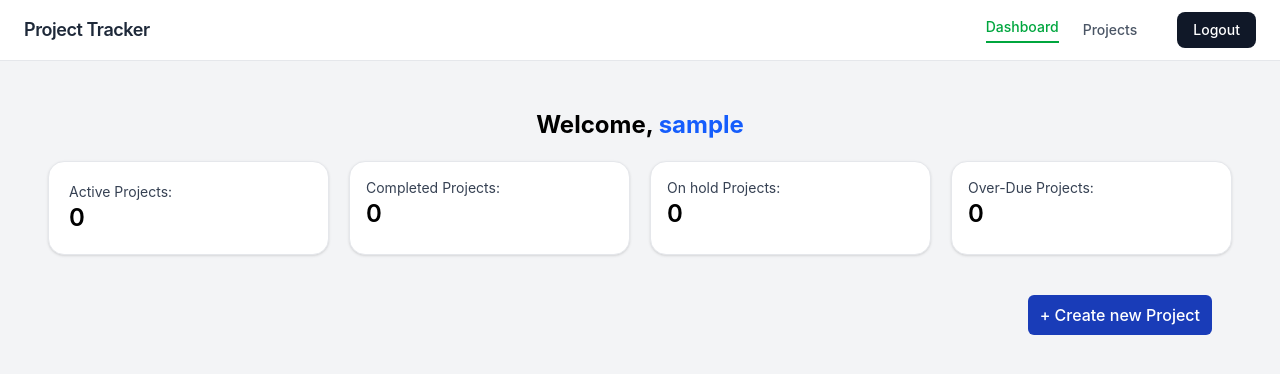
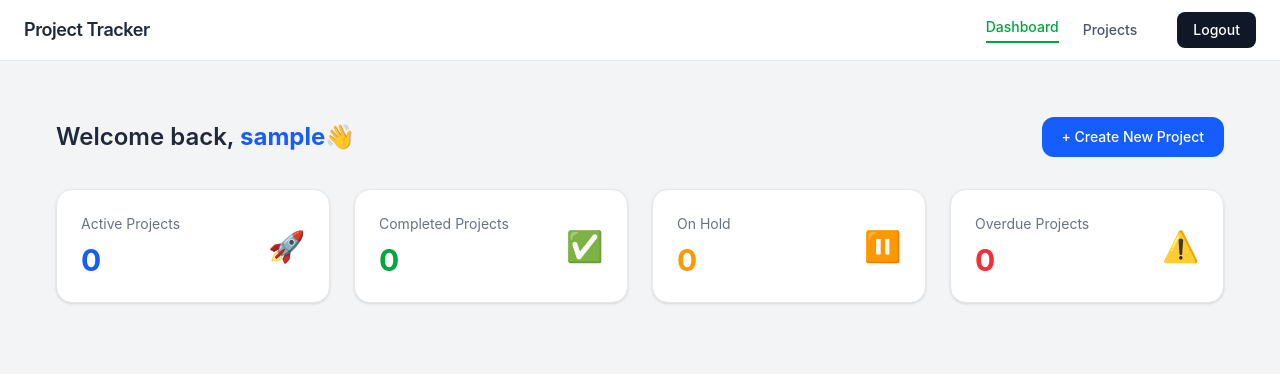
Before and after one commit to Jayminsinh/project-tracker, a React (Vite) app: page /dashboard in a window 1280 px wide. Shown: the top 374 px of the page. Built offline with nearby package versions, Linux system fonts and the light colour scheme; sample sign-in values are in the browser's storage.

Commit message:
Modified Dashboard

```diff
--- a/src/pages/Dashboard.jsx
+++ b/src/pages/Dashboard.jsx
@@ -32,44 +32,110 @@ function Dashboard() {
     navigate(`/projects?status=${status}`)
   }
   return (
-    <div className='p-6 space-y-5 '>
-      <h1 className='text-center text-2xl font-bold'>Welcome, <span className='text-blue-600'>{user.username}</span></h1>
-      <div className='grid grid-cols-4 gap-5'>
-        <div onClick={() => handleStatus("active")} className='rounded-2xl p-5 bg-white border border-gray-200
-shadow-sm hover:shadow-xl
-hover:-translate-y-1 hover:border-blue-500
-transition-all duration-300 ease-out'>
-          <p className='text-sm text-gray-700'>Active Projects:</p>
-          <div className='text-2xl font-semibold'>{active.length}</div>
+    <div className="p-8 space-y-8">
+
+  {/* Welcome Section */}
+  <div className="flex flex-col sm:flex-row sm:items-center sm:justify-between gap-3">
+    <h1 className="text-2xl font-semibold text-gray-800">
+      Welcome back,{" "}
+      <span className="text-blue-600 font-bold">
+        {user.username}
+      </span>
+      👋
+    </h1>
+
+    <button
+      onClick={handleClick}
+      className="px-5 py-2.5 bg-blue-600 text-white text-sm font-medium rounded-xl
+                 hover:bg-blue-700 hover:-translate-y-0.5 hover:shadow-lg
+                 transition-all duration-200"
+    >
+      + Create New Project
+    </button>
+  </div>
+
+  {/* Stats Cards */}
+  <div className="grid grid-cols-1 sm:grid-cols-2 lg:grid-cols-4 gap-6">
+
+    {/* Active */}
+    <div
+      onClick={() => handleStatus("active")}
+      className="group cursor-pointer rounded-2xl p-6 bg-white border border-gray-200
+                 shadow-sm hover:shadow-xl hover:-translate-y-1
+                 transition-all duration-300"
+    >
+      <div className="flex items-center justify-between">
+        <div>
+          <p className="text-sm text-gray-500">Active Projects</p>
+          <p className="text-3xl font-bold text-blue-600 mt-2">
+            {active.length}
+          </p>
         </div>
-        <div onClick={() => handleStatus("complete")} className='rounded-2xl p-4 bg-white border border-gray-200  shadow-sm hover:shadow-xl
-hover:-translate-y-1 hover:border hover:border-orange-500
-transition-all duration-300 ease-in-out'>
-          <p className='text-sm text-gray-700'>Completed Projects:</p>
-          <div className='text-2xl font-semibold'>{complete.length}</div>
+        <div className="text-3xl">🚀</div>
+      </div>
+    </div>
+
+    {/* Completed */}
+    <div
+      onClick={() => handleStatus("complete")}
+      className="group cursor-pointer rounded-2xl p-6 bg-white border border-gray-200
+                 shadow-sm hover:shadow-xl hover:-translate-y-1
+                 transition-all duration-300"
+    >
+      <div className="flex items-center justify-between">
+        <div>
+          <p className="text-sm text-gray-500">Completed Projects</p>
+          <p className="text-3xl font-bold text-green-600 mt-2">
+            {complete.length}
+          </p>
         </div>
-        <div onClick={() => handleStatus("onhold")} className='rounded-2xl p-4 bg-white shadow-sm border border-gray-200  hover:shadow-xl
-hover:-translate-y-1 hover:border hover:border-green-500
-transition-all duration-300 ease-in-out'>
-          <p className='text-sm text-gray-700'>On hold Projects:</p>
-          <div className='text-2xl font-semibold'>{onhold.length}</div>
+        <div className="text-3xl">✅</div>
+      </div>
+    </div>
+
+    {/* On Hold */}
+    <div
+      onClick={() => handleStatus("onhold")}
+      className="group cursor-pointer rounded-2xl p-6 bg-white border border-gray-200
+                 shadow-sm hover:shadow-xl hover:-translate-y-1
+                 transition-all duration-300"
+    >
+      <div className="flex items-center justify-between">
+        <div>
+          <p className="text-sm text-gray-500">On Hold</p>
+          <p className="text-3xl font-bold text-amber-500 mt-2">
+            {onhold.length}
+          </p>
         </div>
-        <div className='rounded-2xl p-4 bg-white shadow-sm border border-gray-200  hover:shadow-xl
-hover:-translate-y-1 hover:border hover:border-red-500
-transition-all duration-300 ease-in-out'>
-          <p className='text-sm text-gray-700'>Over-Due Projects:</p>
-          <div className='text-2xl font-semibold'>{overDue.length}</div>
+        <div className="text-3xl">⏸️</div>
+      </div>
+    </div>
+
+    {/* Overdue */}
+    <div
+      className="rounded-2xl p-6 bg-white border border-gray-200
+                 shadow-sm hover:shadow-xl hover:-translate-y-1
+                 transition-all duration-300"
+    >
+      <div className="flex items-center justify-between">
+        <div>
+          <p className="text-sm text-gray-500">Overdue Projects</p>
+          <p className="text-3xl font-bold text-red-500 mt-2">
+            {overDue.length}
+          </p>
         </div>
+        <div className="text-3xl">⚠️</div>
       </div>
-      <div className='flex justify-end p-5'>
-        <button onClick={handleClick}
-          className='px-3 py-2 bg-blue-800 text-white font-medium rounded-md hover:-translate-y-1 hover:shadow-md transition-all duration-200 ease-in-out hover:bg-blue-600 hover:cursor-pointer'>
-          + Create new Project</button>
-      </div>
-      <Modal isOpen={open} onClose={handleClose}>
-        <ProjectForm onClose={handleClose} />
-      </Modal>
     </div>
+
+  </div>
+
+  {/* Modal */}
+  <Modal isOpen={open} onClose={handleClose}>
+    <ProjectForm onClose={handleClose} />
+  </Modal>
+
+</div>
   )
 }
 
```
